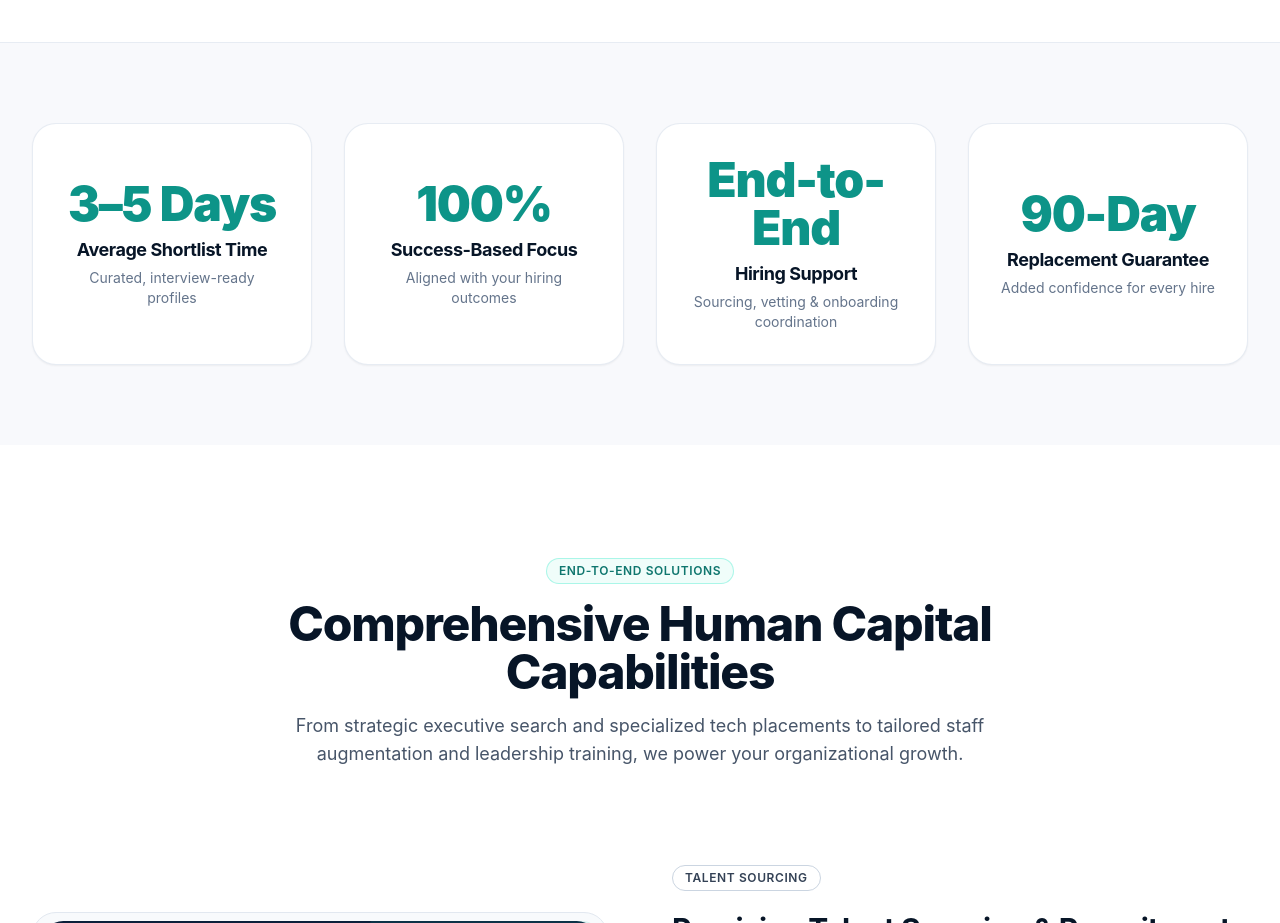
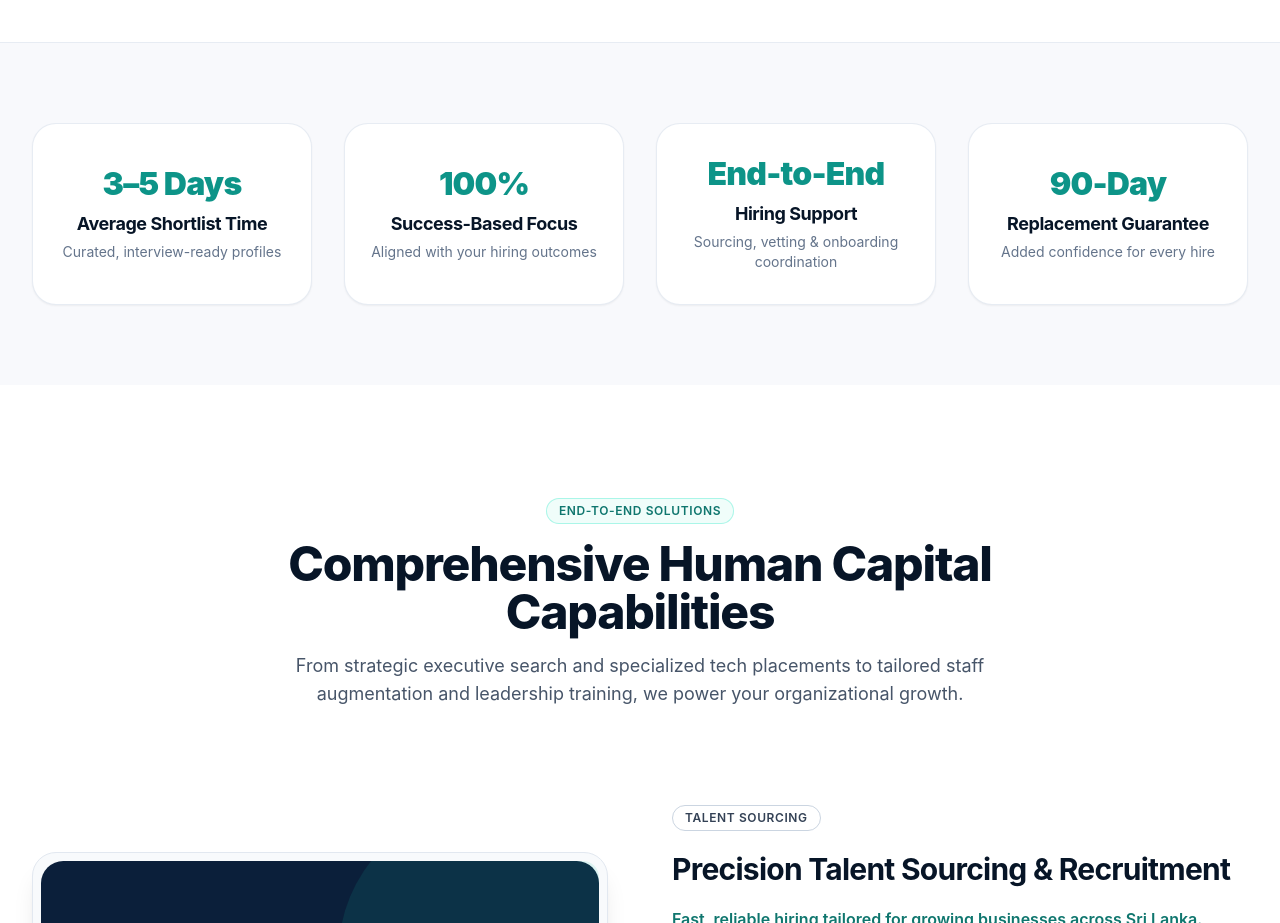
Before and after one commit to sgc1996/prime-talents-website, a Next.js app: page / in a window 1280 px wide. Shown: the part 960-1883 px from the top of the page. Built offline with nearby package versions, Linux system fonts and the light colour scheme; no server answers.

Commit message:
fix(stats): optimize font size and padding to keep End-to-End on a single line

```diff
--- a/src/components/sections/StatsCounter.tsx
+++ b/src/components/sections/StatsCounter.tsx
@@ -33,15 +33,15 @@ function StatCard({ value, label, description }: StatItemProps) {
   return (
     <div
       ref={elementRef}
-      className={`p-7 sm:p-8 rounded-3xl bg-white dark:bg-navy-900 border border-slate-200/80 dark:border-navy-800 shadow-sm hover:shadow-xl hover:border-teal-500/40 hover:-translate-y-1 transition-all duration-300 text-center flex flex-col justify-center items-center group relative overflow-hidden ${
+      className={`h-full px-4 py-7 sm:px-6 sm:py-8 lg:px-4 xl:px-6 rounded-3xl bg-white dark:bg-navy-900 border border-slate-200/80 dark:border-navy-800 shadow-sm hover:shadow-xl hover:border-teal-500/40 hover:-translate-y-1 transition-all duration-300 text-center flex flex-col justify-center items-center group relative overflow-hidden ${
         isVisible ? "opacity-100 translate-y-0" : "opacity-90 translate-y-2"
       }`}
     >
       {/* Decorative top accent glow on hover */}
       <div className="absolute top-0 inset-x-0 h-1 bg-gradient-to-r from-transparent via-teal-500 to-transparent opacity-0 group-hover:opacity-100 transition-opacity duration-300" />
 
-      {/* Main Metric Value */}
-      <div className="font-heading font-black text-3xl sm:text-4xl lg:text-4xl xl:text-5xl text-teal-600 dark:text-teal-400 mb-2 tracking-tight group-hover:scale-105 transition-transform duration-300">
+      {/* Main Metric Value (Single-line whitespace-nowrap with responsive font sizing) */}
+      <div className="font-heading font-black text-2xl sm:text-3xl lg:text-[26px] xl:text-[32px] 2xl:text-4xl text-teal-600 dark:text-teal-400 mb-2 tracking-tight whitespace-nowrap group-hover:scale-105 transition-transform duration-300">
         {value}
       </div>
 
@@ -64,7 +64,7 @@ export function StatsCounter() {
   return (
     <section className="py-14 md:py-20 bg-slate-50/70 dark:bg-navy-950/70">
       <div className="max-w-7xl mx-auto px-4 sm:px-6 lg:px-8">
-        <div className="grid grid-cols-1 sm:grid-cols-2 lg:grid-cols-4 gap-6 sm:gap-8">
+        <div className="grid grid-cols-1 sm:grid-cols-2 lg:grid-cols-4 gap-5 sm:gap-6 lg:gap-5 xl:gap-8 items-stretch">
           {metrics.map((metric, idx) => (
             <StatCard
               key={idx}
```
